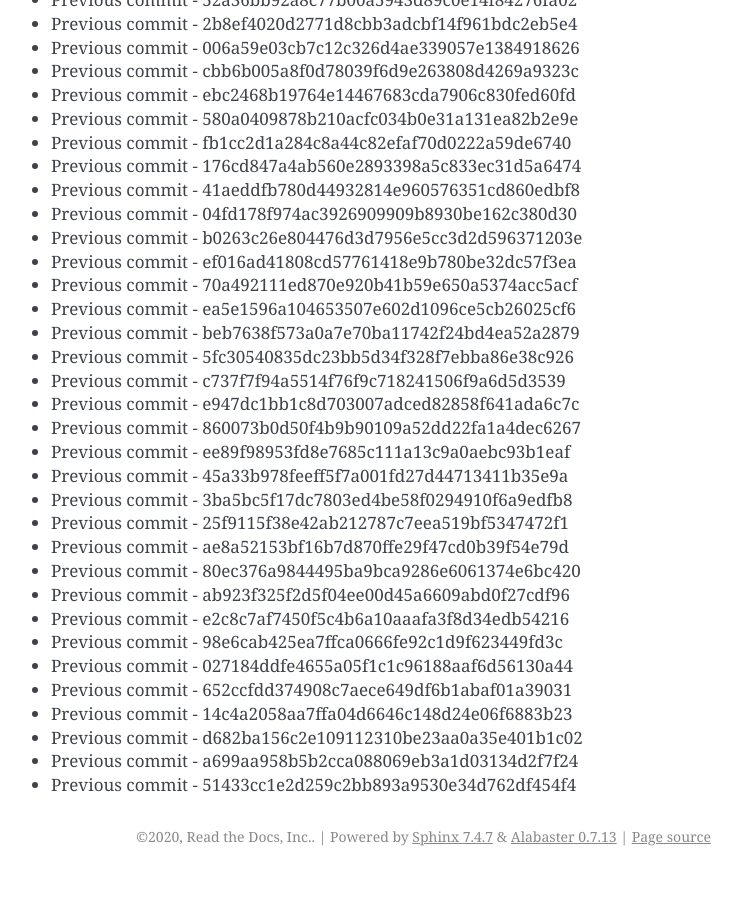
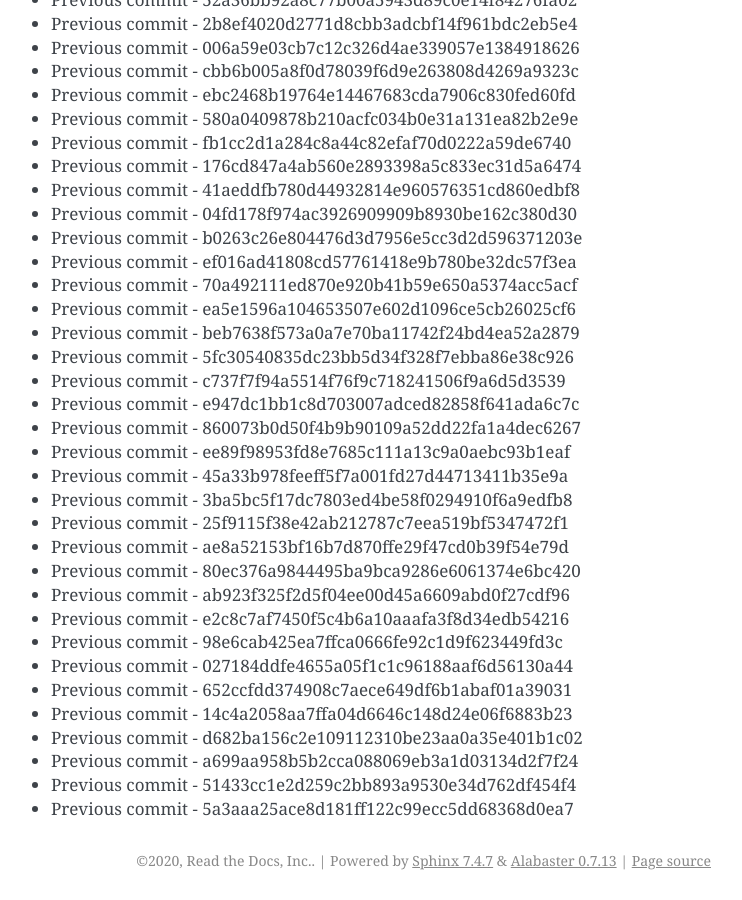
Before and after one commit to readthedocs/rtd-git-stresstest, a Sphinx documentation site: the page built from docs/updates.rst, in a window 1280 px wide and 900 px high, scrolled down 67858 px. Shown: the whole window, without its empty margins (399-1141 px from the left). Built offline with Sphinx 7.4.7, drawn with Linux system fonts in a browser that asks for light colours; before the commit the page ends 68734 px from its top, so only the background shows below that.

Commit message:
Generating commit from previous: 5a3aaa25ace8d181ff122c99ecc5dd68368d0ea7

```diff
--- a/docs/updates.rst
+++ b/docs/updates.rst
@@ -2883,3 +2883,4 @@ It can be tested for any performance characteristics.
 * Previous commit - d682ba156c2e109112310be23aa0a35e401b1c02
 * Previous commit - a699aa958b5b2cca088069eb3a1d03134d2f7f24
 * Previous commit - 51433cc1e2d259c2bb893a9530e34d762df454f4
+* Previous commit - 5a3aaa25ace8d181ff122c99ecc5dd68368d0ea7
```
